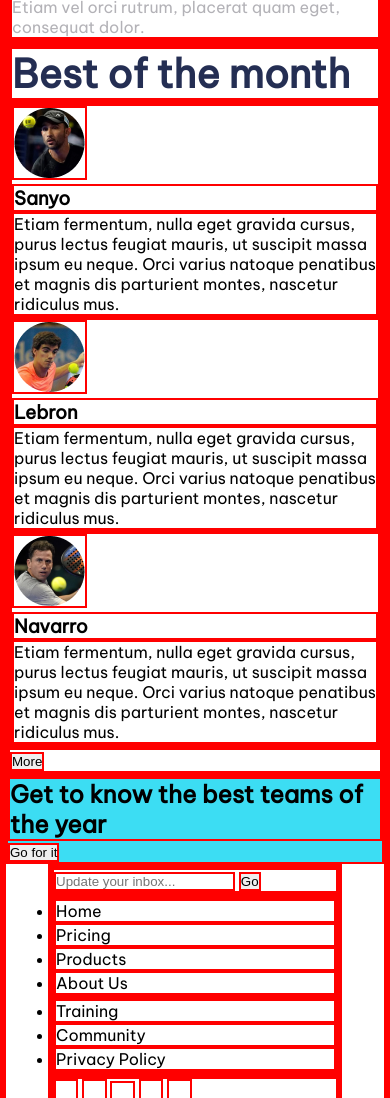
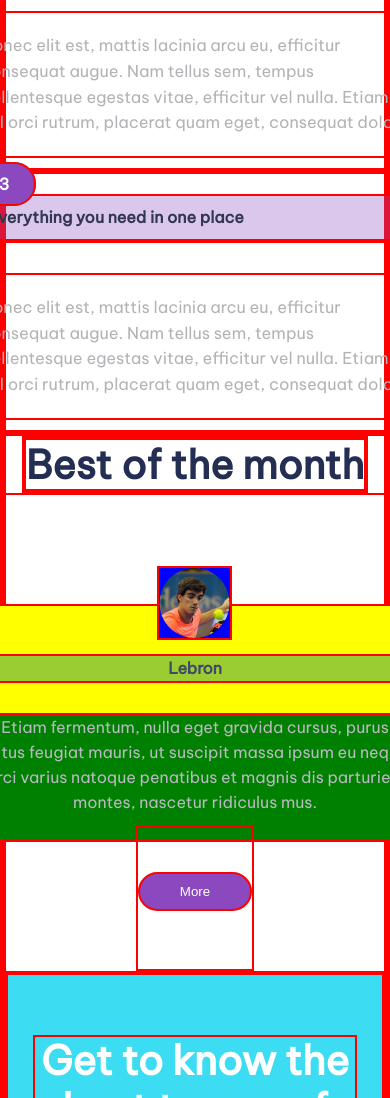
Before and after one commit to Akaidmaru/sport_it_project, a plain HTML site: page index.html in a window 390 px wide. Shown: the part 1602-2700 px from the top of the page. Drawn offline with Linux system fonts and the light colour scheme.

Commit message:
Added some new tags and new styles to mobile design

```diff
--- a/css/styles.css
+++ b/css/styles.css
@@ -111,22 +111,168 @@ main {
     line-height: 1.511rem;
 }
 
+.circle-number {
+    padding: 10px 25px;
+    border-radius: 30px;
+    background-color: #8B48BF;
+    color: #FFFFFF;
+    font-size: 1rem;
+    font-weight: 700;
+}
+
+.block-2 {
+    width: 480px;
+}
+
+.sub-title {
+    background-color: #8B48BF4D;
+    border-radius: 50px 0px 0px 50px;
+    padding: 10px 25px;
+    display: block;
+    color: #323851;
+    font-weight: 700;
+    font-size: 1rem;
+    line-height: 1.455rem;
+}
+
 .block-2 p {
     color: #B3B2B7;
+    font-size: 1.02rem;
+    padding: 20px;
+    font-weight: 500;
+    line-height: 1.60rem;
+    margin-top: 30px;
+    margin-bottom: 10px;
 }
 
 .block-3 {
     display: flex;
     flex-direction: column;
+    align-items: center;
 }
 
 .block-3 h2 {
     color: #242E53;
     font-size: 2.45088rem;
+}
+
+.lebron-card {
+    width: 445px;
+    height: 219px;
+    margin-top: 109px;
+    background-color: yellow; /* #FAFAFA */
+}
+
+.avatar {
+    position: relative;
+    left: 182px;
+    bottom: 40px;
+    background-color: blue;
 
 }
 
+.lebron-card h3{
+    color: #3F4868;
+    font-size: 1rem;
+    font-weight: 700;
+    line-height: 1.566rem;
+    letter-spacing: -0.161px;
+    text-align: center;
+    background-color: yellowgreen;
+    position: relative;
+    bottom: 30px;
+}
+
+.lebron-card p{
+    background-color: green;
+    color: #B9B9C1;
+    font-size: 1rem;
+    /* width: 390px; */
+    font-weight: 500;
+    line-height: 1.566rem;
+    padding: 0px 0px 25px;
+    text-align: center;
+
+}
+
+
+.more-button {
+    width: 114px;
+    background-color:#8B48BF;
+    color: #fff;
+    padding: 10px;
+    border-radius: 50px;
+    gap: 10px;
+    margin-top: 45px;
+    margin-bottom: 58px;
+}
 /* mobile color */
 .block-4 {
+    height: 366px;
+    width: 100%;
     background: #3CDDF3;
+    display: flex;
+    flex-direction: column;
+    align-items: center;
+    justify-content: center;
 }
+
+.block-4 h2 {
+    color: #fff;
+    width: 324px;
+    text-align: center;
+    font-size: 2.5rem;
+    font-weight: 700;
+    line-height: 2.99rem;
+    letter-spacing: -0.2px;
+}
+
+.block-4 button {
+    background-color: #232C50;
+    color: #fff;
+    width: 134px;
+    height: 44px;
+    padding: 10px;
+    border-radius: 50px;
+    box-shadow: 0px 4px 8px 0px rgba(0, 0, 0, 0.25);
+    font-size: 0.83rem;
+    font-weight: 500;
+    margin-top: 50px;
+
+}
+
+/* Mobile mediaquery */
+
+@media (max-width: 480px) {
+    .deskyop {
+        display: none; /* menu de lista */
+    }
+
+    .lista-horizontal {
+        display: none; /* desktop */
+    }
+
+    .block-1 {
+        background-color: #3cddf3;
+    }
+
+    .navarro-card {
+        display: none;
+    }
+
+    .sanyo-card {
+        display: none;
+    }
+}
+
+.block-1 p {
+    color: #fff;
+    text-align: left;
+}
+
+.block-1 h2 {
+    color: #fff;
+    height: 88px;
+    display: flex;
+    align-items: center;
+}
--- a/index.html
+++ b/index.html
@@ -52,6 +52,7 @@
                     egestas vitae,
                     efficitur vel nulla. Etiam vel orci rutrum, placerat quam eget, consequat dolor.</p>
             </article>
+
             <article class="second-details-container">
                 <div class="details-title">
                     <span class="circle-number">02</span><span class="sub-title">Advance built-in reports</span>
@@ -61,6 +62,7 @@
                     egestas vitae,
                     efficitur vel nulla. Etiam vel orci rutrum, placerat quam eget, consequat dolor.</p>
             </article>
+
             <article class="third-details-container">
                 <div class="details-title">
                     <span class="circle-number">03</span><span class="sub-title">Everything you need in one place</span>
@@ -78,27 +80,27 @@
                 <h2>Best of the month</h2>
             </article>
 
-            <article>
+            <article class="player-cards">
                 <div class="sanyo-card">
-                    <img src="img/avatar-sanyo.png" alt="avatar navarro">
+                    <img src="img/avatar-sanyo.png" class="avatar" alt="avatar navarro">
                     <h3>Sanyo</h3>
                     <p>Etiam fermentum, nulla eget gravida cursus, purus lectus feugiat mauris, ut suscipit massa ipsum
                         eu
                         neque. Orci varius
                         natoque penatibus et magnis dis parturient montes, nascetur ridiculus mus.</p>
                 </div>
-
+                <!-- Chequear divs de cards, se podria aplicar un article -->
                 <div class="lebron-card">
-                    <img src="img/avatar.lebron.png" alt="avatar Lebron">
+                    <img src="img/avatar.lebron.png" class="avatar" alt="avatar Lebron">
                     <h3>Lebron</h3>
                     <p>Etiam fermentum, nulla eget gravida cursus, purus lectus feugiat mauris, ut suscipit massa ipsum
                         eu
                         neque. Orci varius
                         natoque penatibus et magnis dis parturient montes, nascetur ridiculus mus.</p>
                 </div>
-
-                <div class="navarro">
-                    <img src="img/avatar-navarro.png" alt="avatar navarro">
+                <!-- Chequear divs de cards, se podria aplicar un article -->
+                <div class="navarro-card">
+                    <img src="img/avatar-navarro.png" class="avatar" alt="avatar navarro">
                     <h3>Navarro</h3>
                     <p>Etiam fermentum, nulla eget gravida cursus, purus lectus feugiat mauris, ut suscipit massa ipsum
                         eu
@@ -106,7 +108,7 @@
                         natoque penatibus et magnis dis parturient montes, nascetur ridiculus mus.</p>
                 </div>
             </article>
-
+            <!-- Chequear divs de cards, se podria aplicar un article -->
             <article>
                 <button class="more-button">More</button>
             </article>
```
